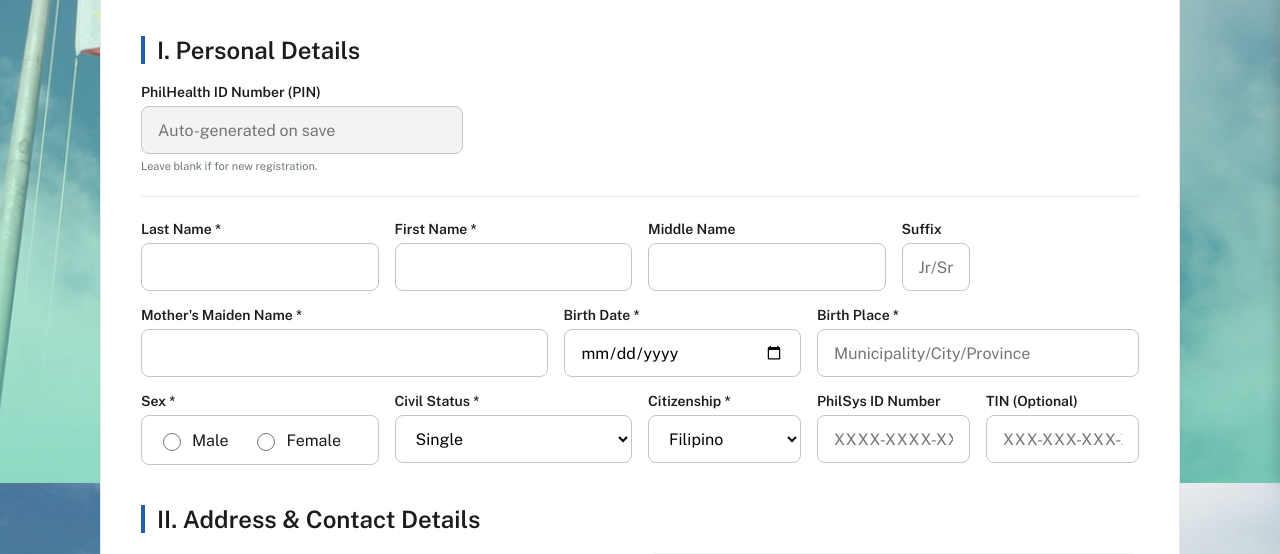
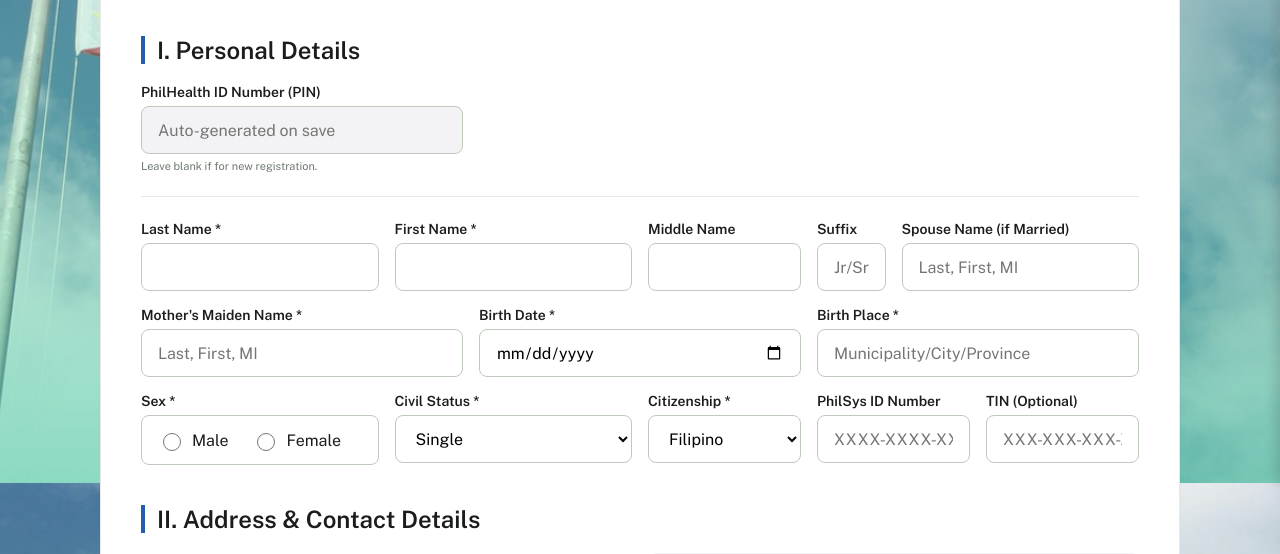
Before and after one commit to rachelannec/pmrf-im-g8, a Flask app: page /register in a window 1280 px wide. Shown: the part 317-871 px from the top of the page. Run offline with Flask 2, Linux system fonts and the light colour scheme; data comes from the database, SQL or seed files in the repository; both versions use the stored data as it was after the commit.

Commit message:
added spouse name field and some data to db

```diff
--- a/templates/philhealth_form.html
+++ b/templates/philhealth_form.html
@@ -70,7 +70,7 @@
         <label>First Name *</label>
         <input type="text" id="first_name" class="form-control" required />
       </div>
-      <div class="col-3 form-group">
+      <div class="col-2 form-group">
         <label>Middle Name</label>
         <input type="text" id="middle_name" class="form-control" />
       </div>
@@ -83,19 +83,27 @@
           placeholder="Jr/Sr"
         />
       </div>
-      <div class="col-2"></div>
+
+      <!-- <div class="col-"></div> -->
+
+      <div class="col-3 form-group">
+        <label>Spouse Name (if Married)</label>
+        <input type="text" name="SpouseName" class="form-control" placeholder="Last, First, MI" />
+      </div>
+
       <!-- Spacer -->
 
-      <div class="col-5 form-group">
+      <div class="col-4 form-group">
         <label>Mother's Maiden Name *</label>
         <input
           type="text"
           name="MotherMaidenName"
           class="form-control"
+          placeholder="Last, First, MI"
           required
         />
       </div>
-      <div class="col-3 form-group">
+      <div class="col-4 form-group">
         <label>Birth Date *</label>
         <input
           type="date"
```
Also changed, not shown: philhealth.db.
